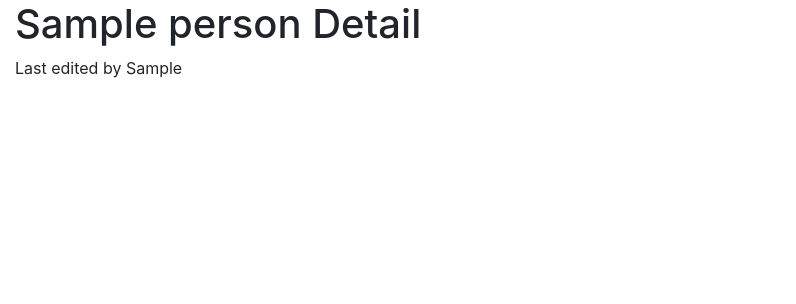
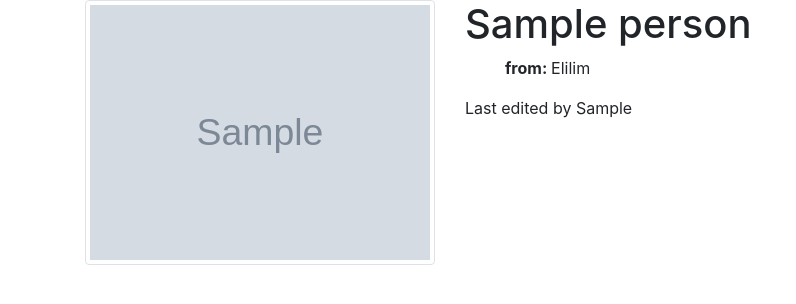
Before and after one commit to stevetasticsteve/CLA_Hub, a Django app: page /people/1 in a window 1280 px wide. Shown: the part 94-398 px from the top of the page, without its empty margins (0-796 px from the left). Run offline with Django 3.2, Linux system fonts and the light colour scheme; a user stored in the database is signed in; tables that the repository leaves empty hold one stand-in row (values such as "Sample post"); grey boxes marked "Sample" are stand-in pictures; some libraries are stand-ins or nearby versions.

Commit message:
Started the basic profile page template

```diff
--- a/people/models.py
+++ b/people/models.py
@@ -23,8 +23,8 @@ class Person(models.Model):
         ('4', 'Grade 4'),
         ('5', 'Grade 10'),
     ]
-    picture_folder = 'uploads/people/profile_picture'
-    thumbnail_folder = 'uploads/people/thumbnails'
+    picture_folder = 'people/profile_pictures'
+    thumbnail_folder = 'people/thumbnails'
 
     name = models.CharField(max_length=60, blank=False)
     village = models.CharField(max_length=60, blank=False, choices=villages)
@@ -51,8 +51,10 @@ class Person(models.Model):
             thumb.thumbnail(size)
             thumb.save(output, format='JPEG', quality=90)
             output.seek(0)
+            # args = (file, string type repr, name of file, charset, size)
             self.picture = InMemoryUploadedFile(output, 'PictureField',
                                                 "%s.jpg" % self.picture.name.split('.')[0],
+                                                'filename',
                                                 'image/jpeg',
                                                  sys.getsizeof(output), None)
             # save an even smaller thumbnail
@@ -61,8 +63,8 @@ class Person(models.Model):
             thumb.thumbnail(thumbnail_size)
             thumb.save(output, format='JPEG', quality=90)
             output.seek(0)
-            self.thumbnail = InMemoryUploadedFile(output, 'PictureField',
-                                                "%s.jpg" % self.picture.name.split('.')[0],
+            self.thumbnail = InMemoryUploadedFile(output, 'ThumbnailField',
+                                                "%s_thumbnail.jpg" % self.picture.name.split('.')[0],
                                                 'image/jpeg',
                                                 sys.getsizeof(output), None)
 
--- a/people/templates/people/detail.html
+++ b/people/templates/people/detail.html
@@ -1,8 +1,21 @@
 {% extends 'base.html' %}
 {% block page_content %}
 
-<h1>{{person.name}} Detail</h1>
+<div class="container">
+    <div class="row">
+        <div class="col-4">
+            <img src="{{person.picture.url}}" class="img-thumbnail" alt="profile_pic">
+        </div>
+        <div class="col-8">
+            <h1>{{person.name}}</h1>
+            <ul>
+                <strong>from: </strong>
+                {{ person.get_village_display }}
+            </ul>
 
-<p>Last edited by {{person.last_modified_by}}</p>
+            <p>Last edited by {{person.last_modified_by}}</p>
+        </div>
+    </div>
+</div>
 
 {% endblock %}
--- a/people/views.py
+++ b/people/views.py
@@ -1,10 +1,18 @@
 from django.shortcuts import render, redirect, get_object_or_404
 from django.contrib.auth.decorators import login_required
 from django.core import exceptions
+from django.template.defaulttags import register
+
 
 from people import forms
 from people import models
 
+
+@register.filter
+# a filter so that templates can use something in it's loop
+# as a lookup in a dictionary
+def get_item(dictionary, key):
+    return dictionary.get(key)
 
 @login_required
 def people_home(request):
@@ -28,8 +36,9 @@ def alphabetically(request):
 def people_detail(request, pk):
     template = 'people/detail.html'
     person = get_object_or_404(models.Person, pk=pk)
+    # village = person.village.get_FIELDNAME_display
     context = {
-        'person': person
+        'person': person,
     }
     return render(request, template, context)
 
```
Also changed, not shown: people/Tests/test_people_app.py (+2 -0 lines).
